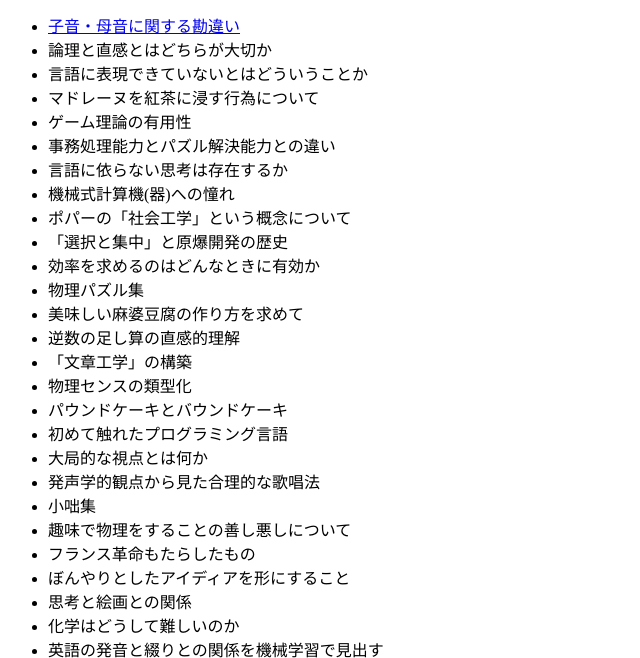
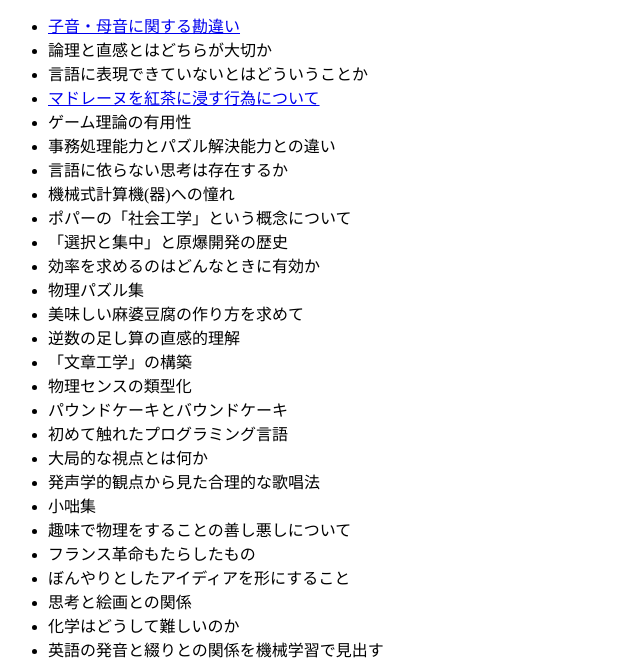
Before and after one commit to Naofumi-Q/nao.github.io, a plain HTML site: page random_note/index_random_note.html in a window 1280 px wide. Shown: the part 140-798 px from the top of the page, without its empty margins (0-640 px from the left). Drawn offline with nearby package versions, Linux system fonts and the light colour scheme.

Commit message:
Update index_random_note.html

```diff
--- a/random_note/index_random_note.html
+++ b/random_note/index_random_note.html
@@ -14,7 +14,7 @@
         <li><a href="./vowel_confusions.html">子音・母音に関する勘違い</a></li>
         <li>論理と直感とはどちらが大切か</li>
         <li>言語に表現できていないとはどういうことか</li>
-        <li>マドレーヌを紅茶に浸す行為について</li>
+        <li><a href="./madeleine_and_tea.html">マドレーヌを紅茶に浸す行為について</a></li>
         <li>ゲーム理論の有用性</li>
         <li>事務処理能力とパズル解決能力との違い</li>
         <li>言語に依らない思考は存在するか</li>
```
